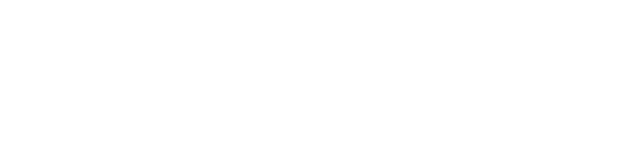
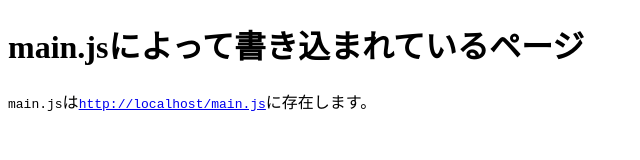
Before and after one commit to kou029w/uf, a plain HTML site: page index.html in a window 1280 px wide. Shown: the whole page, without its empty margins (0-640 px from the left). Drawn offline with nearby package versions, Linux system fonts and the light colour scheme.

Commit message:
最初のページを作成

```diff
--- a/index.html
+++ b/index.html
@@ -7,6 +7,7 @@
       content="width=device-width,minimum-scale=1,initial-scale=1"
     />
     <title>index</title>
+    <script type="module" src="main.js" defer></script>
   </head>
   <body></body>
 </html>
--- /dev/null
+++ b/main.js
@@ -0,0 +1,22 @@
+import { html, render } from "https://unpkg.com/lit-html?module";
+
+Object.entries({
+  lang: "ja",
+  dir: "ltr"
+}).forEach(([k, v]) => {
+  document.documentElement[k] = v;
+});
+
+document.title = "main.jsによって書き込まれているページ";
+
+render(
+  html`
+    <h1>${document.title}</h1>
+    <p>
+      <code>main.js</code>は<a href=${import.meta.url}
+        ><code>${import.meta.url}</code></a
+      >に存在します。
+    </p>
+  `,
+  document.body
+);
```
